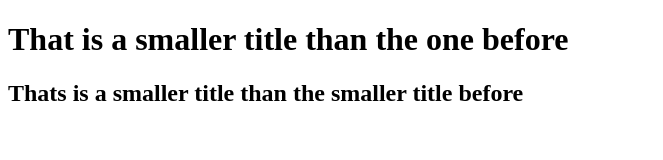
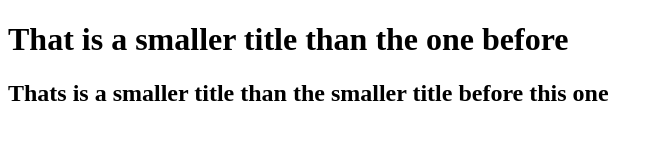
Before and after one commit to zPierreB/sharezza, a plain HTML site: page index.html in a window 1280 px wide. Shown: the whole page, without its empty margins (0-663 px from the left). Drawn offline with Linux system fonts and the light colour scheme.

```diff
--- a/index.html
+++ b/index.html
@@ -6,6 +6,6 @@
   </head>
   <body>
    <h1>That is a smaller title than the one before</h1>
-    <h2>Thats is a smaller title than the smaller title before</h2>
+    <h2>Thats is a smaller title than the smaller title before this one</h2>
   </body>
 </html>
```
